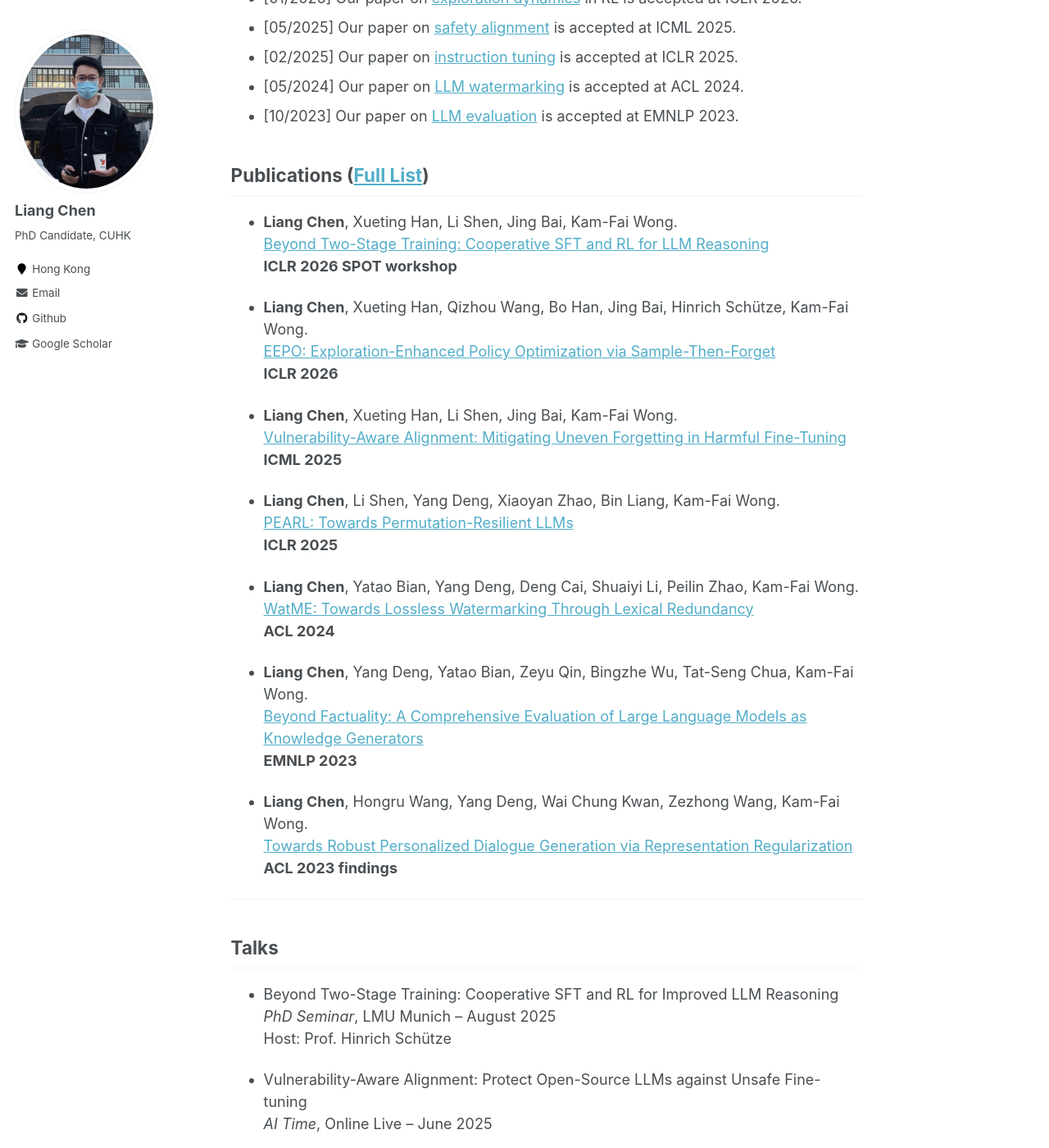
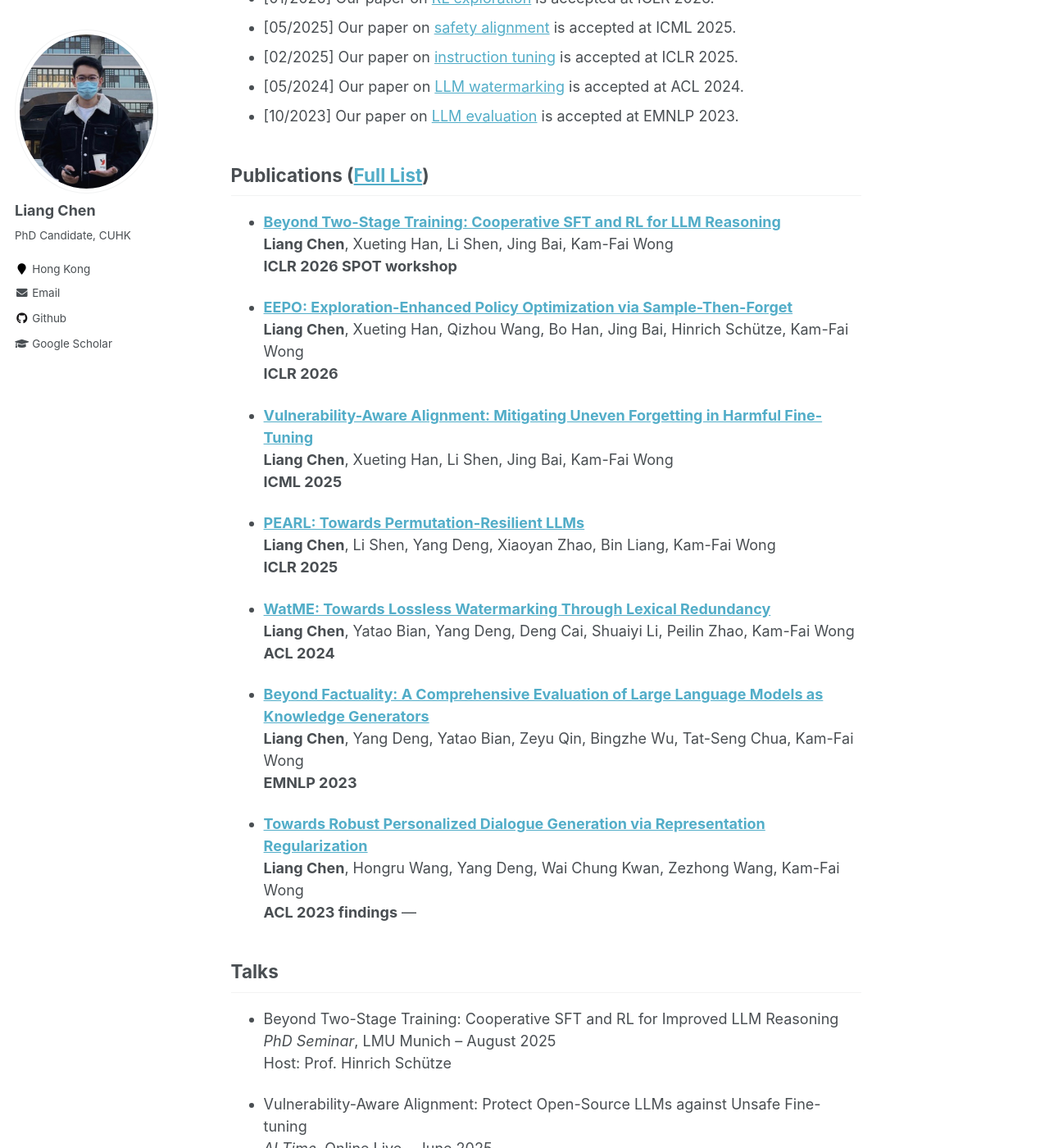
Before and after one commit to ChanLiang/ChanLiang.github.io, a Jekyll site: the page built from _pages/about.md, in a window 1280 px wide and 1400 px high, scrolled down 518 px. Shown: the whole window at 82% size. Built offline with Jekyll 4.4.1, drawn with Linux system fonts in a browser that asks for light colours; some of the changed text lies outside the part shown.

Commit message:
Update about.md

```diff
--- a/_pages/about.md
+++ b/_pages/about.md
@@ -12,11 +12,11 @@
 I was a visiting researcher at LMU Munich, working with [Prof. Hinrich Schütze](https://cisnlp.github.io/about/).
 I received my M.S. from Peking University and B.S. from Northwestern Polytechnical University.
 
-I develop post-training methods for large language models, with the goal of making them both more capable and more reliable. My recent work focuses on reinforcement learning for LLM reasoning [[EEPO](https://openreview.net/pdf?id=ObF4WIMkY6), [BRIDGE](https://arxiv.org/pdf/2509.06948)] and robust finetuning [[PEARL](https://openreview.net/pdf?id=txoJvjfI9w), [VAA](https://openreview.net/pdf?id=EMHED4WTHT)], building on earlier work on evaluating and watermarking LLM-generated content [[CONNER](https://aclanthology.org/2023.emnlp-main.390.pdf), [WatME](https://aclanthology.org/2024.acl-long.496/)].
+I develop post-training methods for large language models, with the goal of making them both more capable and more reliable. My recent work focuses on reinforcement learning for LLM reasoning [[EEPO](https://openreview.net/pdf?id=ObF4WIMkY6), [BRIDGE](https://arxiv.org/pdf/2509.06948)] and robust finetuning [[PEARL](https://openreview.net/pdf?id=txoJvjfI9w), [VAA](https://openreview.net/pdf?id=EMHED4WTHT)], building on earlier work on LLM evaluation and watermarking [[CONNER](https://aclanthology.org/2023.emnlp-main.390.pdf), [WatME](https://aclanthology.org/2024.acl-long.496/)].
 
 
 ## News
-- [01/2026] Our paper on [exploration dynamics](https://openreview.net/pdf?id=ObF4WIMkY6) in RL is accepted at ICLR 2026.
+- [01/2026] Our paper on [RL exploration](https://openreview.net/pdf?id=ObF4WIMkY6) is accepted at ICLR 2026.
 - [05/2025] Our paper on [safety alignment](https://openreview.net/pdf?id=EMHED4WTHT) is accepted at ICML 2025.
 - [02/2025] Our paper on [instruction tuning](https://openreview.net/pdf?id=txoJvjfI9w) is accepted at ICLR 2025.
 - [05/2024] Our paper on [LLM watermarking](https://aclanthology.org/2024.acl-long.496.pdf) is accepted at ACL 2024.
@@ -25,35 +25,33 @@
 
 ## Publications ([Full List](https://scholar.google.com/citations?hl=en&user=0iatxnIAAAAJ&view_op=list_works&sortby=pubdate))
 
-- **Liang Chen**, Xueting Han, Li Shen, Jing Bai, Kam-Fai Wong.
-  [Beyond Two-Stage Training: Cooperative SFT and RL for LLM Reasoning](https://arxiv.org/abs/2509.06948)
+- **[Beyond Two-Stage Training: Cooperative SFT and RL for LLM Reasoning](https://arxiv.org/abs/2509.06948)**
+  **Liang Chen**, Xueting Han, Li Shen, Jing Bai, Kam-Fai Wong
   **ICLR 2026 SPOT workshop**
 
-- **Liang Chen**, Xueting Han, Qizhou Wang, Bo Han, Jing Bai, Hinrich Schütze, Kam-Fai Wong.
-  [EEPO: Exploration-Enhanced Policy Optimization via Sample-Then-Forget](https://openreview.net/pdf?id=ObF4WIMkY6)
+- **[EEPO: Exploration-Enhanced Policy Optimization via Sample-Then-Forget](https://openreview.net/pdf?id=ObF4WIMkY6)**
+  **Liang Chen**, Xueting Han, Qizhou Wang, Bo Han, Jing Bai, Hinrich Schütze, Kam-Fai Wong
   **ICLR 2026**
 
-- **Liang Chen**, Xueting Han, Li Shen, Jing Bai, Kam-Fai Wong.
-  [Vulnerability-Aware Alignment: Mitigating Uneven Forgetting in Harmful Fine-Tuning](https://openreview.net/pdf?id=EMHED4WTHT)
+- **[Vulnerability-Aware Alignment: Mitigating Uneven Forgetting in Harmful Fine-Tuning](https://openreview.net/pdf?id=EMHED4WTHT)**
+  **Liang Chen**, Xueting Han, Li Shen, Jing Bai, Kam-Fai Wong
   **ICML 2025**
 
-- **Liang Chen**, Li Shen, Yang Deng, Xiaoyan Zhao, Bin Liang, Kam-Fai Wong.
-  [PEARL: Towards Permutation-Resilient LLMs](https://openreview.net/pdf?id=txoJvjfI9w)
+- **[PEARL: Towards Permutation-Resilient LLMs](https://openreview.net/pdf?id=txoJvjfI9w)**
+  **Liang Chen**, Li Shen, Yang Deng, Xiaoyan Zhao, Bin Liang, Kam-Fai Wong
   **ICLR 2025**
 
-- **Liang Chen**, Yatao Bian, Yang Deng, Deng Cai, Shuaiyi Li, Peilin Zhao, Kam-Fai Wong.
-  [WatME: Towards Lossless Watermarking Through Lexical Redundancy](https://aclanthology.org/2024.acl-long.496.pdf)
+- **[WatME: Towards Lossless Watermarking Through Lexical Redundancy](https://aclanthology.org/2024.acl-long.496.pdf)**
+  **Liang Chen**, Yatao Bian, Yang Deng, Deng Cai, Shuaiyi Li, Peilin Zhao, Kam-Fai Wong
   **ACL 2024**
 
-- **Liang Chen**, Yang Deng, Yatao Bian, Zeyu Qin, Bingzhe Wu, Tat-Seng Chua, Kam-Fai Wong.
-  [Beyond Factuality: A Comprehensive Evaluation of Large Language Models as Knowledge Generators](https://aclanthology.org/2023.emnlp-main.390.pdf)
+- **[Beyond Factuality: A Comprehensive Evaluation of Large Language Models as Knowledge Generators](https://aclanthology.org/2023.emnlp-main.390.pdf)**
+  **Liang Chen**, Yang Deng, Yatao Bian, Zeyu Qin, Bingzhe Wu, Tat-Seng Chua, Kam-Fai Wong
   **EMNLP 2023**
 
-- **Liang Chen**, Hongru Wang, Yang Deng, Wai Chung Kwan, Zezhong Wang, Kam-Fai Wong.
-  [Towards Robust Personalized Dialogue Generation via Representation Regularization](https://aclanthology.org/2023.findings-acl.462/)
+- **[Towards Robust Personalized Dialogue Generation via Representation Regularization](https://aclanthology.org/2023.findings-acl.462/)**
+  **Liang Chen**, Hongru Wang, Yang Deng, Wai Chung Kwan, Zezhong Wang, Kam-Fai Wong
   **ACL 2023 findings**
-
-
 ---
 
 ## Talks
```
